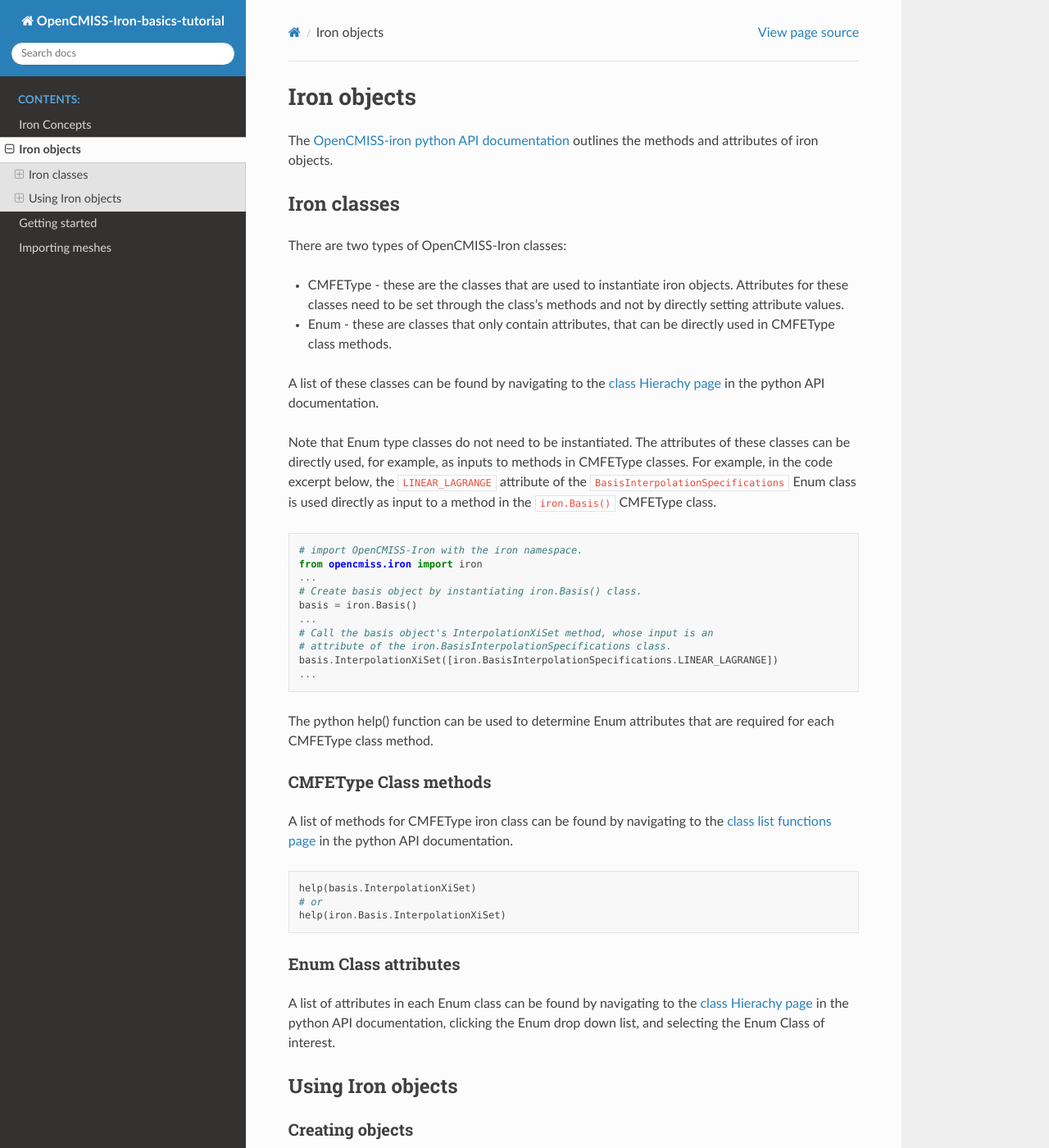
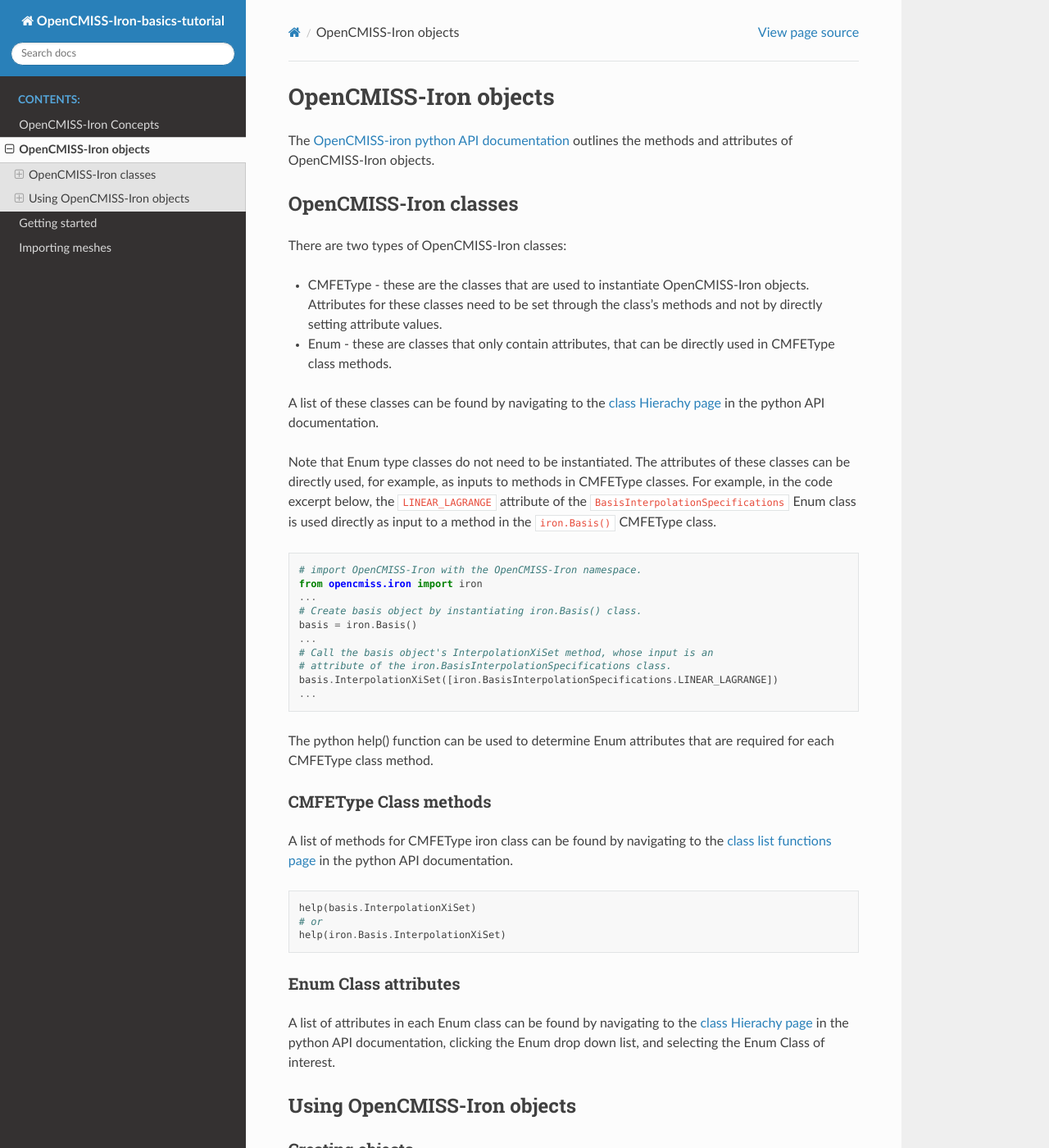
Before and after one commit to OpenCMISS-Examples/OpenCMISS-Iron-tutorials, a Sphinx documentation site: the page built from docs/source/objects.md, in a window 1280 px wide and 1400 px high. Shown: the whole window at 82% size. Built offline with Sphinx 7.4.7 and the Read the Docs theme 2.0.0, drawn with Linux system fonts in a browser that asks for light colours; pages that are not in the unit, such as notebooks, are missing from menus.

````diff
--- a/docs/source/objects.md
+++ b/docs/source/objects.md
@@ -1,10 +1,10 @@
-# Iron objects
+# OpenCMISS-Iron objects
 
-The [OpenCMISS-iron python API documentation](http://staging.opencmiss.org/documentation/apidoc/iron/latest/python/index.html) outlines the methods and attributes of iron objects.
+The [OpenCMISS-iron python API documentation](http://staging.opencmiss.org/documentation/apidoc/iron/latest/python/index.html) outlines the methods and attributes of OpenCMISS-Iron objects.
 
-## Iron classes
+## OpenCMISS-Iron classes
 There are two types of OpenCMISS-Iron classes:
- - CMFEType - these are the classes that are used to instantiate iron objects. Attributes for these classes need to be set through the class's methods and not by directly setting attribute values.
+ - CMFEType - these are the classes that are used to instantiate OpenCMISS-Iron objects. Attributes for these classes need to be set through the class's methods and not by directly setting attribute values.
  - Enum -  these are classes that only contain attributes, that can be directly used in CMFEType class methods.
 
 A list of these classes can be found by navigating to the [class Hierachy page](http://opencmiss.org/documentation/apidoc/iron/latest/python/hierarchy.html) in the python API documentation.
@@ -12,7 +12,7 @@ A list of these classes can be found by navigating to the [class Hierachy page](
 Note that Enum type classes do not need to be instantiated. The attributes of these classes can be directly used, for example, as inputs to methods in CMFEType classes. For example, in the code excerpt below, the `LINEAR_LAGRANGE` attribute of the `BasisInterpolationSpecifications` Enum class is used directly as input to a method in the `iron.Basis()` CMFEType class.
 
 ```python
-# import OpenCMISS-Iron with the iron namespace.
+# import OpenCMISS-Iron with the OpenCMISS-Iron namespace.
 from opencmiss.iron import iron
 ...
 # Create basis object by instantiating iron.Basis() class.
@@ -40,7 +40,7 @@ help(iron.Basis.InterpolationXiSet)
 
 A list of attributes in each Enum class can be found by navigating to the [class Hierachy page](http://opencmiss.org/documentation/apidoc/iron/latest/python/hierarchy.html) in the python API documentation, clicking the Enum drop down list, and selecting the Enum Class of interest.
 
-## Using Iron objects
+## Using OpenCMISS-Iron objects
 
 ### Creating objects
 
````
Also changed, not shown: docs/source/concepts.md (+4 -4 lines), src/python/setting_up_basic_problem.ipynb.
